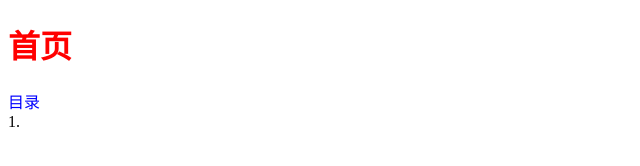
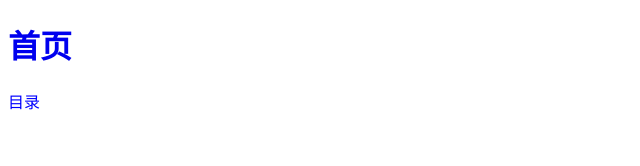
Before and after one commit to wc-yuhuai/web, a plain HTML site: page index.html in a window 1280 px wide. Shown: the whole page, without its empty margins (0-640 px from the left). Drawn offline with Linux system fonts and the light colour scheme.

Commit message:
background:#fff3cd><a href="index.html"style="text-decoration:none;">首页</a>

```diff
--- a/index.html
+++ b/index.html
@@ -6,9 +6,9 @@
 </head>
 
 <body>
-    <h1 style="color:red">首页</h1>
+    <h1 style="color:red";background:#fff3cd><a href="index.html"style="text-decoration:none;">首页</a></h1>
     <div style="color: blue;">目录</div>
-    <div>1.</div>
+    <div></div>
 
 </body>
 
```
